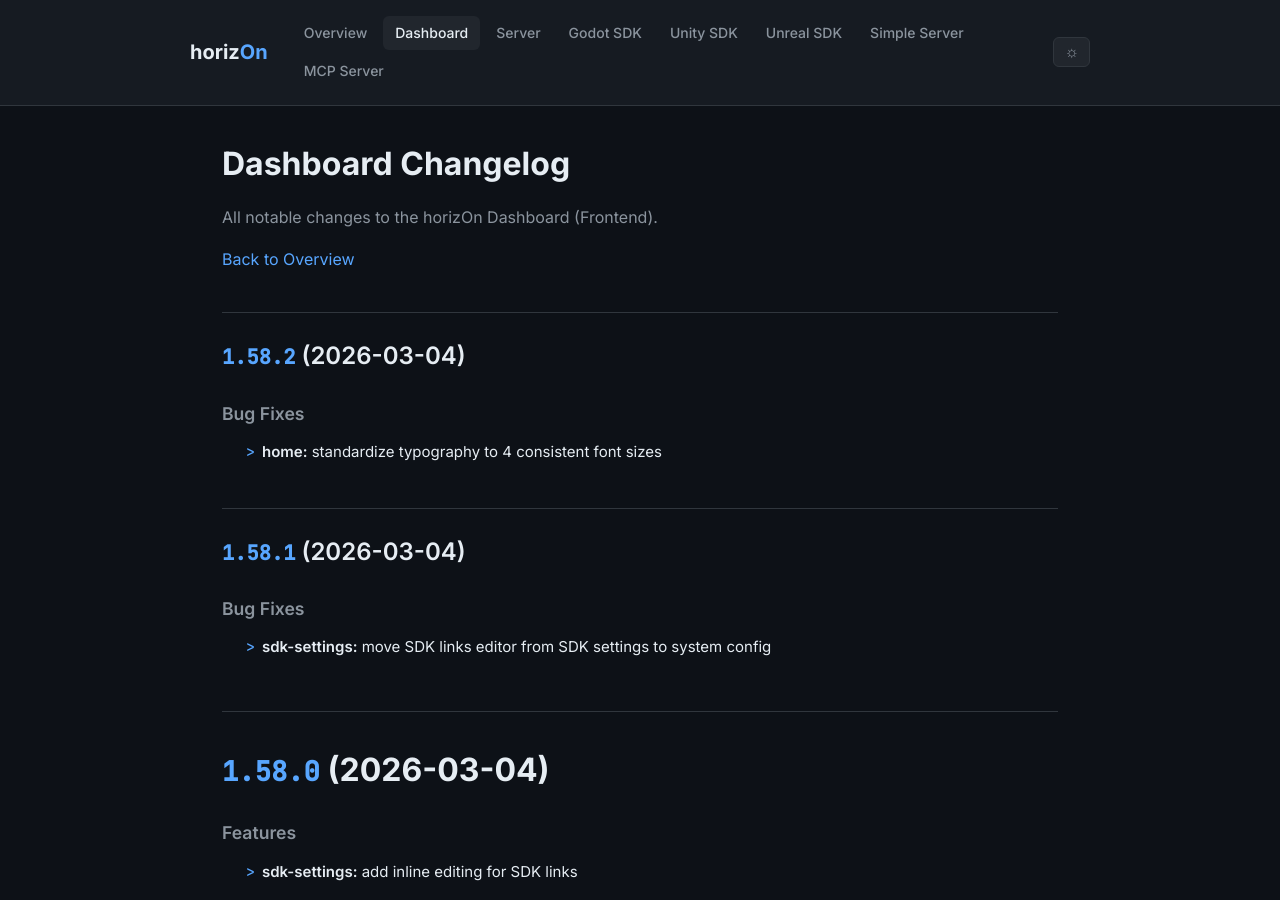
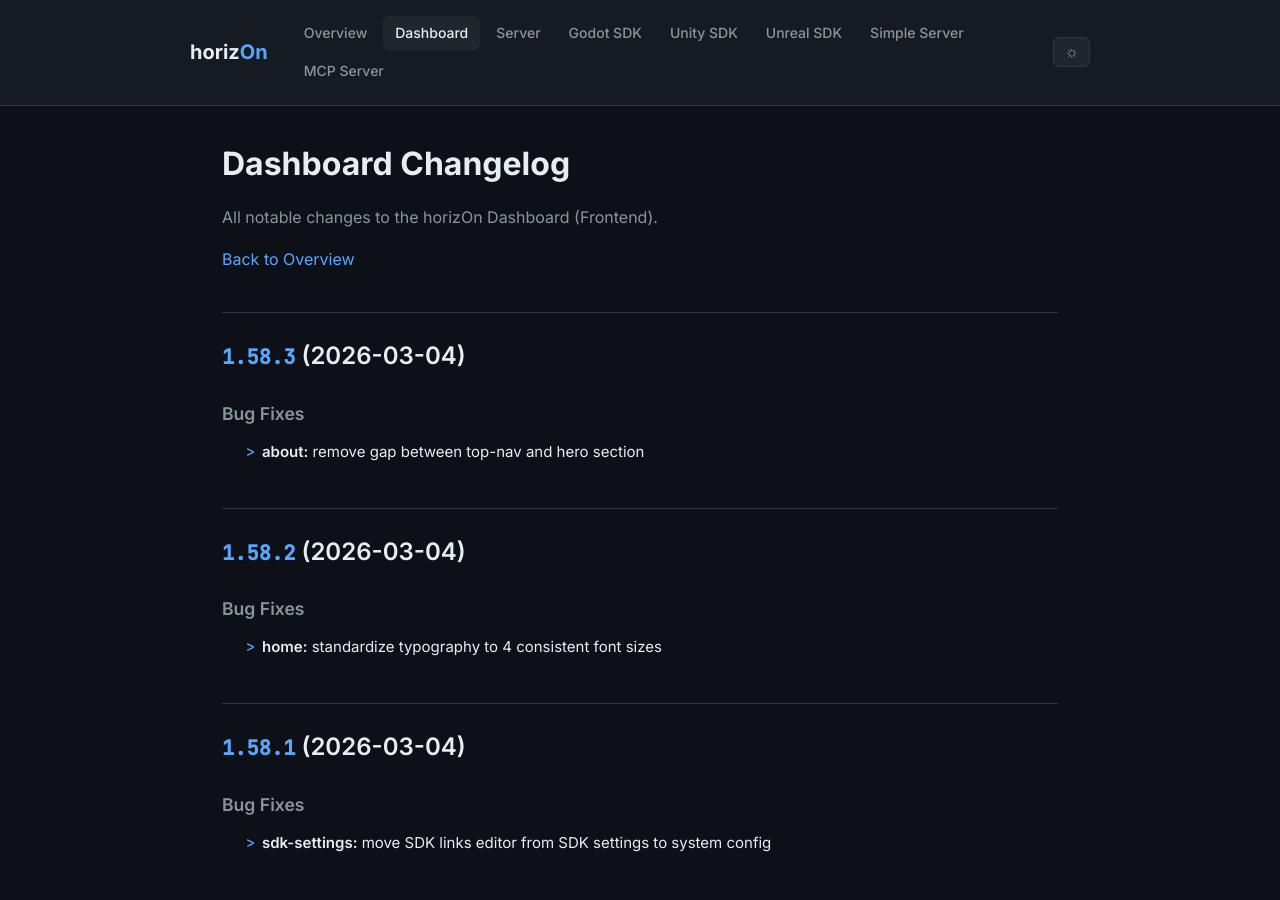
Before and after one commit to ProjectMakersDE/horizOn-Changelog, a Jekyll site: the page built from dashboard-changelog.md, in a window 1280 px wide and 900 px high. Built offline with Jekyll 4.4.1, drawn with Linux system fonts in a browser that asks for light colours.

Commit message:
chore: sync changelogs [skip ci]

```diff
--- a/dashboard-changelog.md
+++ b/dashboard-changelog.md
@@ -8,6 +8,13 @@ title: Dashboard Changelog
 All notable changes to the horizOn Dashboard (Frontend).
 
 [Back to Overview](.)
+
+## [1.58.3](https://github.com/ProjectMakersDE/horizOn-Dashboard/compare/v1.58.2...v1.58.3) (2026-03-04)
+
+
+### Bug Fixes
+
+* **about:** remove gap between top-nav and hero section ([f97573a](https://github.com/ProjectMakersDE/horizOn-Dashboard/commit/f97573a3618cf3c9ff8d37bd75b41a1cfbeb464c))
 
 ## [1.58.2](https://github.com/ProjectMakersDE/horizOn-Dashboard/compare/v1.58.1...v1.58.2) (2026-03-04)
 
```
Also changed, not shown: index.md (+1 -1 lines).
